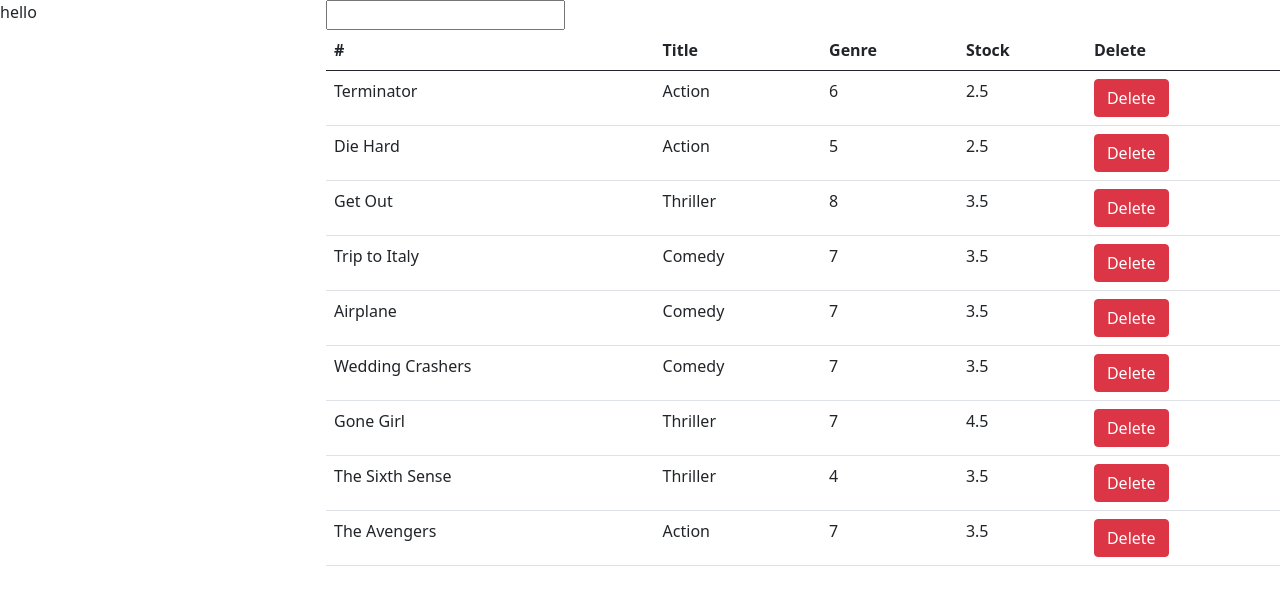
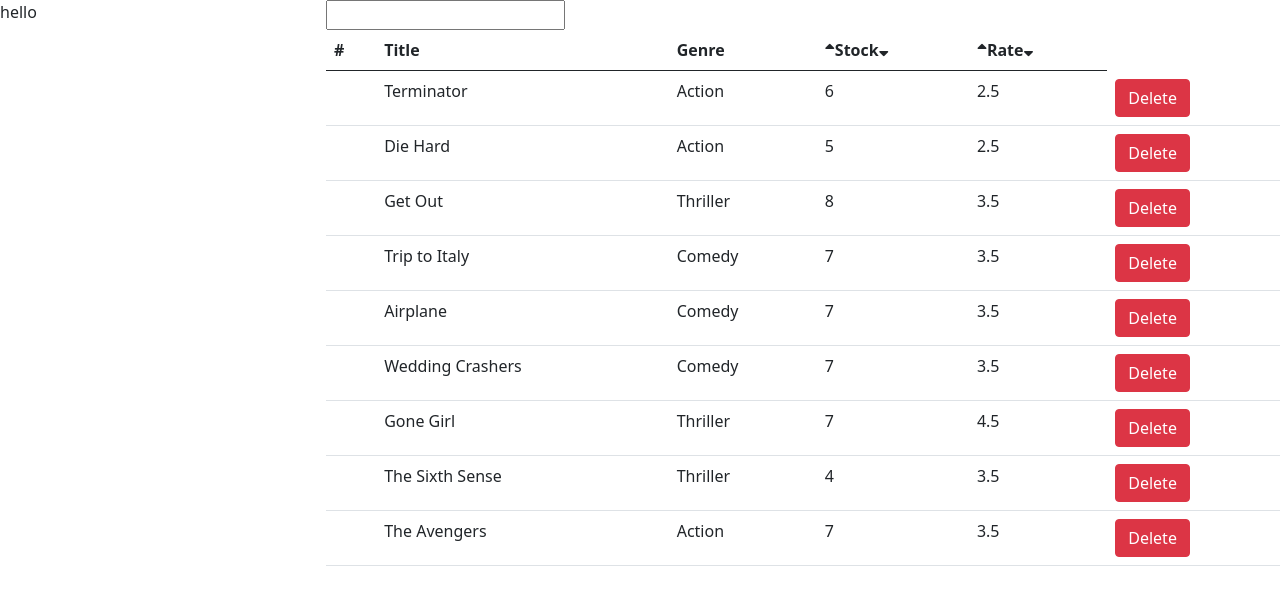
Before and after one commit to Gmishra2000/LearningReact, a React (Create React App) app: page / in a window 1280 px wide. Shown: the top 596 px of the page. Built offline with nearby package versions, Linux system fonts and the light colour scheme.

Commit message:
added sorting in rating and stock

```diff
--- a/public/index.html
+++ b/public/index.html
@@ -1,14 +1,12 @@
 <!DOCTYPE html>
 <html lang="en">
+
 <head>
   <meta charset="utf-8" />
   <link rel="icon" href="%PUBLIC_URL%/favicon.ico" />
   <meta name="viewport" content="width=device-width, initial-scale=1" />
   <meta name="theme-color" content="#000000" />
-    <meta
-      name="description"
-      content="Web site created using create-react-app"
-    />
+  <meta name="description" content="Web site created using create-react-app" />
   <link rel="apple-touch-icon" href="%PUBLIC_URL%/logo192.png" />
   <!--
       manifest.json provides metadata used when your web app is installed on a
@@ -19,25 +17,28 @@
       Notice the use of %PUBLIC_URL% in the tags above.
       It will be replaced with the URL of the `public` folder during the build.
       Only files inside the `public` folder can be referenced from the HTML.
-
       Unlike "/favicon.ico" or "favicon.ico", "%PUBLIC_URL%/favicon.ico" will
       work correctly both with client-side routing and a non-root public URL.
       Learn how to configure a non-root public URL by running `npm run build`.
     -->
   <title>React App</title>
+  <!-- CSS only -->
+  <link href="https://cdn.jsdelivr.net/npm/bootstrap@5.0.1/dist/css/bootstrap.min.css" rel="stylesheet"
+    integrity="sha384-+0n0xVW2eSR5OomGNYDnhzAbDsOXxcvSN1TPprVMTNDbiYZCxYbOOl7+AMvyTG2x" crossorigin="anonymous">
+    <link rel="stylesheet" href="https://cdnjs.cloudflare.com/ajax/libs/font-awesome/5.15.3/css/all.min.css">
 </head>
+
 <body>
   <noscript>You need to enable JavaScript to run this app.</noscript>
   <div id="root"></div>
   <!--
       This HTML file is a template.
       If you open it directly in the browser, you will see an empty page.
-
       You can add webfonts, meta tags, or analytics to this file.
       The build step will place the bundled scripts into the <body> tag.
-
       To begin the development, run `npm start` or `yarn start`.
       To create a production bundle, use `npm run build` or `yarn build`.
     -->
 </body>
+
 </html>
--- a/src/component/MoviesPage.jsx
+++ b/src/component/MoviesPage.jsx
@@ -25,6 +25,42 @@
 
         })
     }
+
+    sortByRatings = (e) => {
+        let className = e.target.className;
+        let sortedMovies;
+        let { movies } = this.state;
+        if (className == "fas fa-sort-up") {
+            sortedMovies = movies.sort((movieObjA, movieObjB) => {
+                return movieObjA.dailyRentalRate - movieObjB.dailyRentalRate;
+            })
+        } else {
+            sortedMovies = movies.sort((movieObjA, movieObjB) => {
+                return movieObjB.dailyRentalRate - movieObjA.dailyRentalRate;
+            })
+        }
+        this.setState({
+            movies : sortedMovies
+        })
+    }
+
+    sortByStock = (e) => {
+        let className = e.target.className;
+        let sortedMovies;
+        let { movies } = this.state;
+        if (className == "fas fa-sort-up") {
+            sortedMovies = movies.sort((movieObjA, movieObjB) => {
+                return movieObjA.numberInStock - movieObjB.numberInStock;
+            })
+        } else {
+            sortedMovies = movies.sort((movieObjA, movieObjB) => {
+                return movieObjB.numberInStock - movieObjA.numberInStock;
+            })
+        }
+        this.setState({
+            movies: sortedMovies
+        })
+    }
     render() {
         // console.log(this.state.movies);
         let { movies, currSearchText } = this.state;
@@ -50,8 +86,16 @@
                                 <th scope="col">#</th>
                                 <th scope="col">Title</th>
                                 <th scope="col">Genre</th>
-                                <th scope="col">Stock</th>
-                                <th scope="col">Delete</th>
+
+                                <th scope="col">
+                                    <i className="fas fa-sort-up" onClick={this.sortByStock}></i>
+                                    Stock
+                                    <i className="fas fa-sort-down" onClick={this.sortByStock}></i>
+                                </th>
+                                <th scope="col"><i className="fas fa-sort-up" onClick={this.sortByRatings}></i>
+                                    Rate
+                                    <i className="fas fa-sort-down" onClick={this.sortByRatings}></i>
+                                </th>
 
                             </tr>
 
@@ -60,6 +104,7 @@
                             {filteredArr.map((movieObj) =>{
 
                                 return (<tr scope="row" key={movieObj._id} >
+                                    <td></td>
                                 <td>{movieObj.title}   </td>
 
                                 <td>{movieObj.genre.name}</td>
```
Lines whose indentation alone changed are shown as unchanged.
